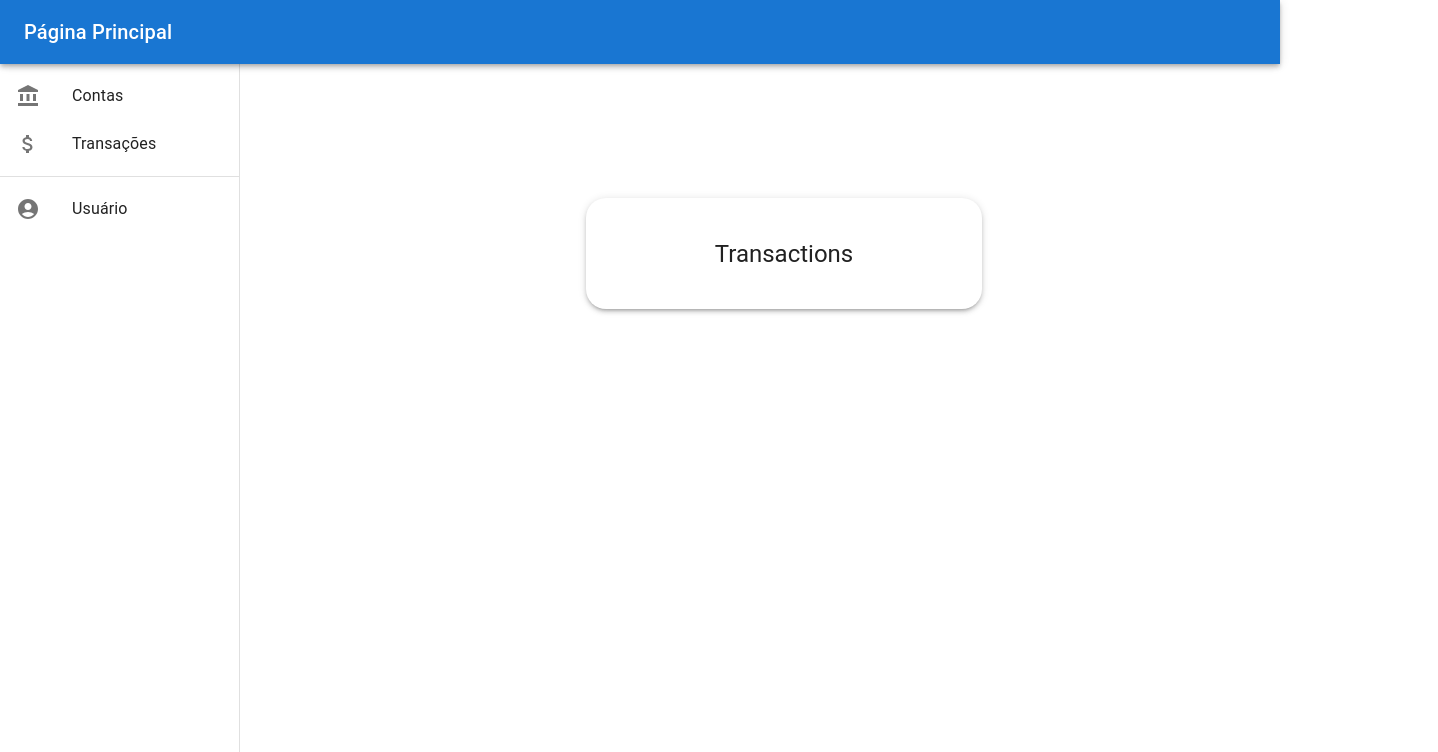
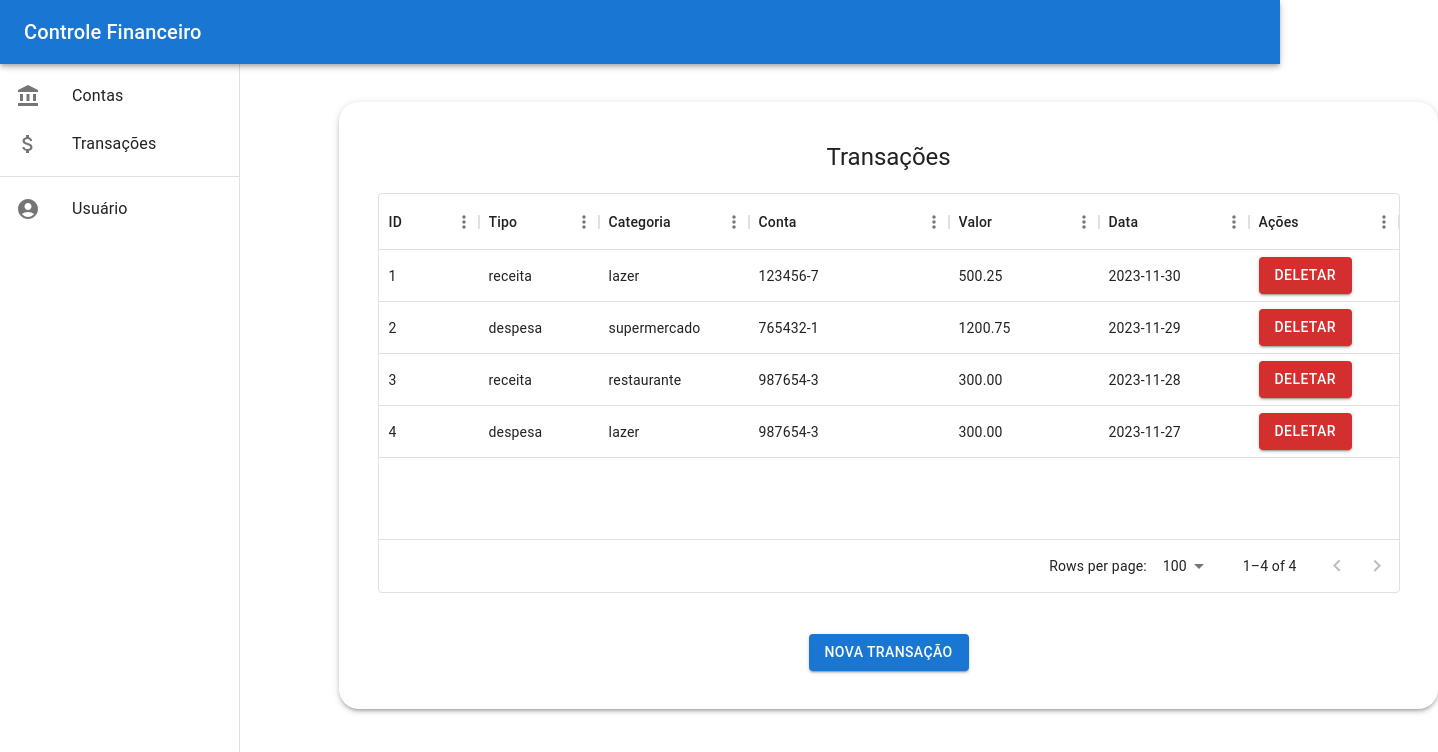
Before and after one commit to gabrielvaladao13/TP_ENG_SOFTWARE_2, a React (Create React App) app in the folder frontend/: page /transactions in a window 1280 px wide. Shown: the top 752 px of the page, 1438 px wide, since content can reach past the window. Built offline with nearby package versions, Linux system fonts and the light colour scheme.

Commit message:
Listagem de transações

```diff
--- a/frontend/package.json
+++ b/frontend/package.json
@@ -8,6 +8,7 @@
     "@mui/icons-material": "^5.14.19",
     "@mui/material": "^5.14.19",
     "@mui/x-data-grid": "^6.18.2",
+    "@mui/x-data-grid-generator": "^6.18.2",
     "@testing-library/jest-dom": "^5.17.0",
     "@testing-library/react": "^13.4.0",
     "@testing-library/user-event": "^13.5.0",
--- a/frontend/src/components/ResponsiveDrawer.jsx
+++ b/frontend/src/components/ResponsiveDrawer.jsx
@@ -1,5 +1,5 @@
 import React from 'react';
-import { useNavigate, BrowserRouter, Routes, Route, Link } from 'react-router-dom';
+import { useNavigate, BrowserRouter, Routes, Route, Link, Outlet } from 'react-router-dom';
 import Box from '@mui/material/Box';
 import Drawer from '@mui/material/Drawer';
 import AppBar from '@mui/material/AppBar';
@@ -17,9 +17,9 @@ import AttachMoneyIcon from '@mui/icons-material/AttachMoney';
 import AccountBalanceIcon from '@mui/icons-material/AccountBalance';
 import Paper from '@mui/material/Paper';
 
-import Accounts from '../pages/Accounts.jsx';
-import Transactions from '../pages/Transactions.jsx';
-import User from '../pages/User.jsx';
+import Accounts from '../pages/Accounts';
+import Transactions from '../pages/Transactions';
+import User from '../pages/User';
 
 const drawerWidth = 240;
 
@@ -47,7 +47,7 @@ const ResponsiveDrawer = () => {
         <AppBar position="fixed" sx={{ zIndex: (theme) => theme.zIndex.drawer + 1 }}>
           <Toolbar>
             <Typography variant="h6" noWrap component="div">
-              Página Principal
+              Controle Financeiro
             </Typography>
           </Toolbar>
         </AppBar>
@@ -57,7 +57,7 @@ const ResponsiveDrawer = () => {
           sx={{
             width: drawerWidth,
             flexShrink: 0,
-            '& .MuiDrawer-paper': { width: drawerWidth, boxSizing: 'border-box' },
+            '& .MuiDrawer-paper': { width: drawerWidth, boxSizing: 'border-box'},
           }}
         >
           <Toolbar />
--- a/frontend/src/pages/Accounts.jsx
+++ b/frontend/src/pages/Accounts.jsx
@@ -6,8 +6,8 @@ const StyledPaper = styled(Paper)({
   display: 'flex',
   flexDirection: 'column',
   alignItems: 'center',
-  margin: '10%',
-  marginLeft: '7%',
+  margin: '7%',
+  marginLeft: '4%',
   borderRadius: 20,
   padding: '3%',
   width: '100%',
--- a/frontend/src/pages/Transactions.jsx
+++ b/frontend/src/pages/Transactions.jsx
@@ -1,27 +1,140 @@
-import React from 'react';
-import { Button, TextField, Typography, Container, CssBaseline, Paper } from '@mui/material';
+import React, { useState } from 'react';
+import {
+    Button,
+    Typography,
+    Container,
+    Paper,
+    Dialog,
+    DialogTitle,
+    DialogContent,
+    DialogActions,
+} from '@mui/material';
 import { styled } from '@mui/system';
-
+import { DataGrid } from '@mui/x-data-grid';
 
 const StyledPaper = styled(Paper)({
-  display: 'flex',
-  flexDirection: 'column',
-  alignItems: 'center',
-  marginTop: '50%',
-  borderRadius: 20,
-  padding: '10%',
+    display: 'flex',
+    flexDirection: 'column',
+    alignItems: 'center',
+    margin: '8%',
+    marginLeft: '4%',
+    borderRadius: 20,
+    padding: '3%',
+    width: '100%',
+    height: '100%',
 });
 
+const transactionData = [
+    { id: 1, type: 'receita', category: 'lazer', account: '123456-7', value: 500.25, date: '2023-11-30' },
+    { id: 2, type: 'despesa', category: 'supermercado', account: '765432-1', value: 1200.75, date: '2023-11-29' },
+    { id: 3, type: 'receita', category: 'restaurante', account: '987654-3', value: 300.0, date: '2023-11-28' },
+    { id: 4, type: 'despesa', category: 'lazer', account: '987654-3', value: 300.0, date: '2023-11-27' },
+];
+
 const Transactions = () => {
+    const columns = [
+        { field: 'id', headerName: 'ID', width: 100 },
+        { field: 'type', headerName: 'Tipo', width: 120 },
+        { field: 'category', headerName: 'Categoria', width: 150 },
+        { field: 'account', headerName: 'Conta', width: 200 },
+        { field: 'value', headerName: 'Valor', width: 150 },
+        { field: 'date', headerName: 'Data', width: 150 },
+        {
+            field: 'actions',
+            headerName: 'Ações',
+            width: 150,
+            renderCell: (params) => (
+                <Button
+                    variant="contained"
+                    color="error"
+                    onClick={() => handleOpenDeleteConfirmation(params.row.id)}
+                >
+                    Deletar
+                </Button>
+            ),
+        },
+    ];
+
+    const [deleteConfirmation, setDeleteConfirmation] = useState({
+        open: false,
+        transactionId: null,
+    });
+
+    const handleOpenDeleteConfirmation = (transactionId) => {
+        setDeleteConfirmation({
+            open: true,
+            transactionId: transactionId,
+        });
+    };
+
+    const handleCloseDeleteConfirmation = () => {
+        setDeleteConfirmation({
+            open: false,
+            transactionId: null,
+        });
+    };
+
+    const handleConfirmDelete = () => {
+        // Implement logic to delete the transaction with the given ID
+        console.log(`Delete transaction with ID ${deleteConfirmation.transactionId}`);
+        handleCloseDeleteConfirmation();
+    };
+
+    const handleCancelDelete = () => {
+        handleCloseDeleteConfirmation();
+    };
+
+    const rows = transactionData.map((transaction) => ({
+        id: transaction.id,
+        type: transaction.type,
+        category: transaction.category,
+        account: transaction.account,
+        value: transaction.value.toFixed(2),
+        date: transaction.date,
+    }));
+
     return (
-        <Container component="main" maxWidth="xs">
-        <CssBaseline />
         <StyledPaper elevation={3}>
             <Typography component="h1" variant="h5">
-            Transactions
+                Transações
             </Typography>
+
+            <div style={{ height: 400, width: '100%', margin: '2%' }}>
+                <DataGrid
+                    rows={rows}
+                    columns={columns}
+                    pageSize={5}
+                    padding="center"
+                />
+            </div>
+
+            <Button
+                variant="contained"
+                color="primary"
+                style={{
+                    marginTop: '2%',
+                }}
+            >
+                Nova Transação
+            </Button>
+
+            <Dialog open={deleteConfirmation.open} onClose={handleCloseDeleteConfirmation}>
+                <DialogTitle>Confirmar Exclusão</DialogTitle>
+                <DialogContent>
+                    <Typography>
+                        Deseja deletar esta transação?
+                    </Typography>
+                </DialogContent>
+                <DialogActions>
+                    <Button onClick={handleCancelDelete} color="primary">
+                        Cancelar
+                    </Button>
+                    <Button onClick={handleConfirmDelete} variant="contained" color="error">
+                        Deletar
+                    </Button>
+                </DialogActions>
+            </Dialog>
         </StyledPaper>
-        </Container>
     );
 };
 
```
Also changed, not shown: frontend/src/App.jsx (renamed from frontend/src/App.js), 1 other file (tests, documents, lock files or other folders).
